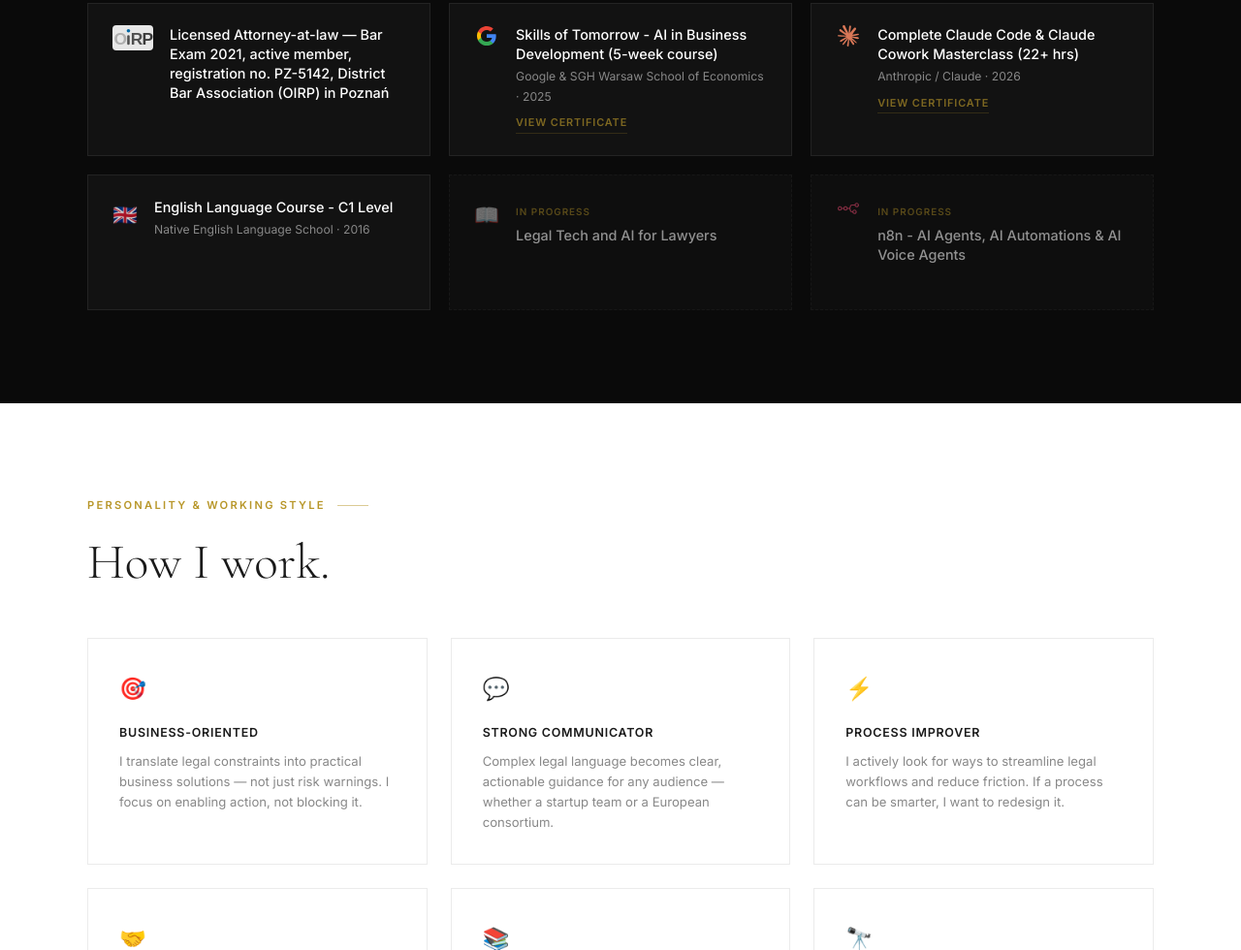
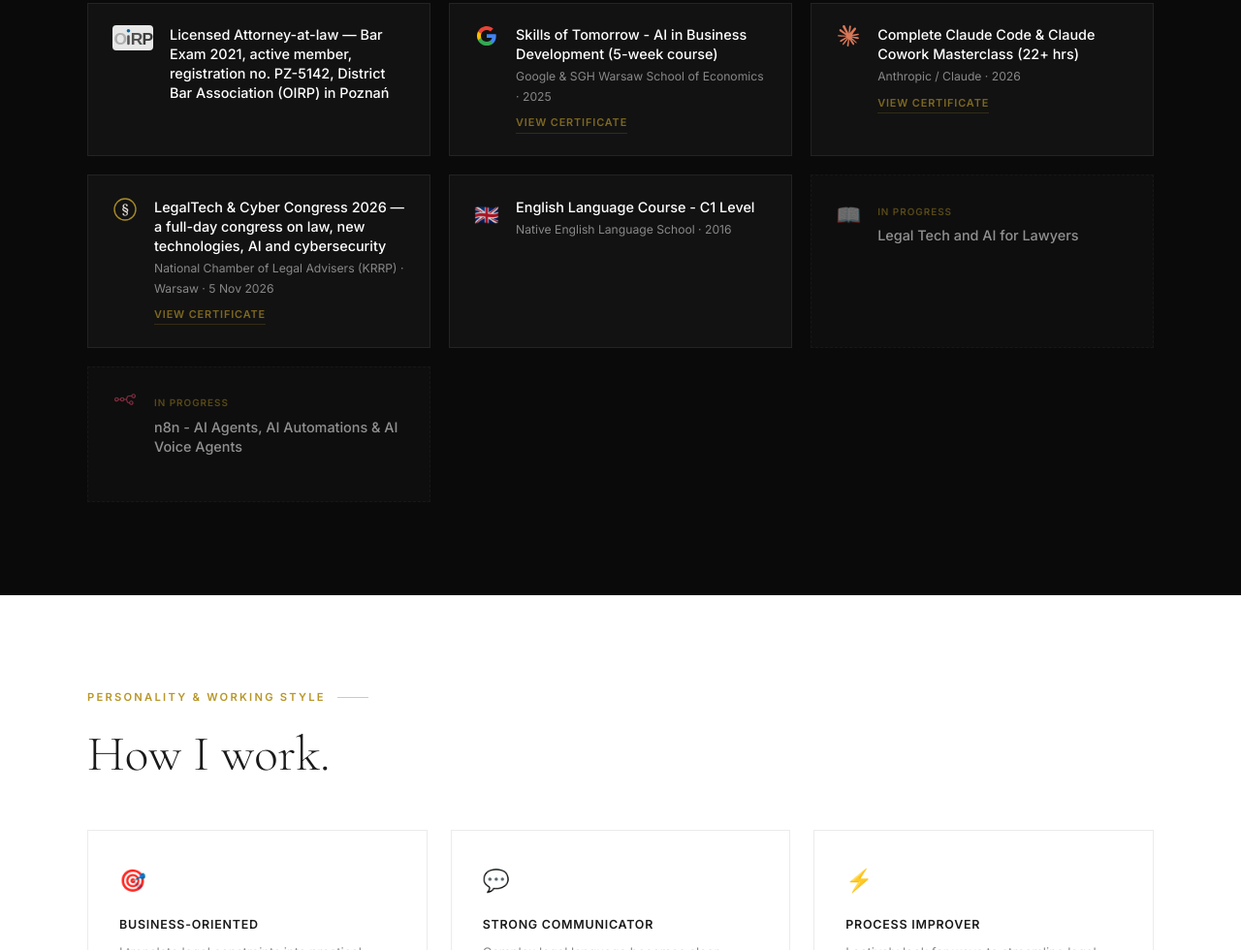
Before and after one commit to aodrobna/aodrobna.github.io, a plain HTML site: page index.html in a window 1280 px wide. Shown: the part 4614-5594 px from the top of the page at 97% size. Drawn offline with nearby package versions, Linux system fonts and the light colour scheme.

Commit message:
Add LegalTech & Cyber Congress 2026 certificate (KRRP)
Co-Authored-By: Claude Opus 5.5 <noreply@anthropic.com>

```diff
--- a/index.html
+++ b/index.html
@@ -683,6 +683,25 @@
 
       <div class="cert-card">
         <div class="cert-icon-wrap">
+          <!-- KRRP-style section sign badge -->
+          <svg xmlns="http://www.w3.org/2000/svg" viewBox="0 0 24 24" width="24" height="24" aria-label="KRRP" style="display:block;opacity:0.9;">
+            <circle cx="12" cy="12" r="11" fill="none" stroke="#B8972A" stroke-width="1.4"/>
+            <text x="12" y="17" text-anchor="middle" font-family="Georgia, 'Times New Roman', serif" font-weight="700" font-size="14" fill="#F5F0E6">§</text>
+          </svg>
+        </div>
+        <div>
+          <p class="cert-name" data-en="LegalTech &amp; Cyber Congress 2026 — a full-day congress on law, new technologies, AI and cybersecurity" data-pl="Kongres LegalTech &amp; Cyber 2026 — całodniowy kongres o prawie, nowych technologiach, AI i cyberbezpieczeństwie">LegalTech &amp; Cyber Congress 2026 — a full-day congress on law, new technologies, AI and cybersecurity</p>
+          <p class="cert-issuer" data-en="National Chamber of Legal Advisers (KRRP) · Warsaw · 5 Nov 2026" data-pl="Krajowa Izba Radców Prawnych (KRRP) · Warszawa · 5.11.2026">National Chamber of Legal Advisers (KRRP) · Warsaw · 5 Nov 2026</p>
+          <span
+            data-en='<a href="certificate_legaltech_cyber_2026.pdf" target="_blank" class="cert-link">View certificate</a>'
+            data-pl='<a href="certificate_legaltech_cyber_2026.pdf" target="_blank" class="cert-link">Zobacz certyfikat</a>'>
+            <a href="certificate_legaltech_cyber_2026.pdf" target="_blank" class="cert-link">View certificate</a>
+          </span>
+        </div>
+      </div>
+
+      <div class="cert-card">
+        <div class="cert-icon-wrap">
           <span class="cert-icon">🇬🇧</span>
         </div>
         <div>
```
Also changed, not shown: 1 other file.
